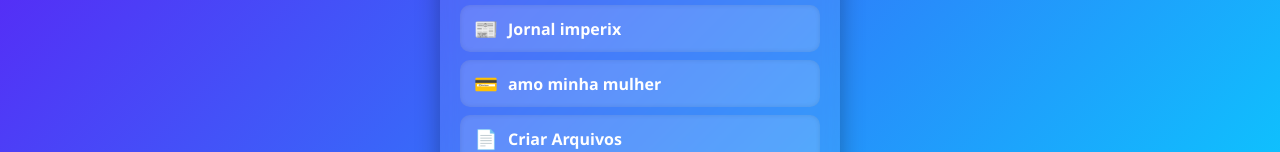
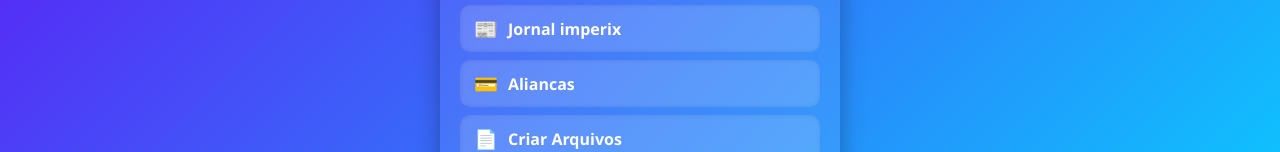
Before and after one commit to WEDXISz/Imperix.site, a plain HTML site: page menu.html in a window 1280 px wide. Shown: the part 464-616 px from the top of the page. Drawn offline with Linux system fonts and the light colour scheme.

Commit message:
menu.html

```diff
--- a/menu.html
+++ b/menu.html
@@ -118,7 +118,7 @@
   <a href="#"><span>🏅</span>Gerador de Rank</a>
   <a href="Relatorio.html"><span>📄</span>Gerador de Relatório</a>
   <a href="jornal.html"><span>📰</span>Jornal imperix</a>
-  <a href="Namoro.html"><span>💳</span>amo minha mulher</a>
+  <a href="Alianca.html"><span>💳</span>Aliancas</a>
   <a href="arquivo.html"><span>📄</span>Criar Arquivos</a>
   <a href="cartorio.html"><span>✝️</span>Cartório imperix</a>
   <a href="#"><span>❗</span>Avisos</a>
```
